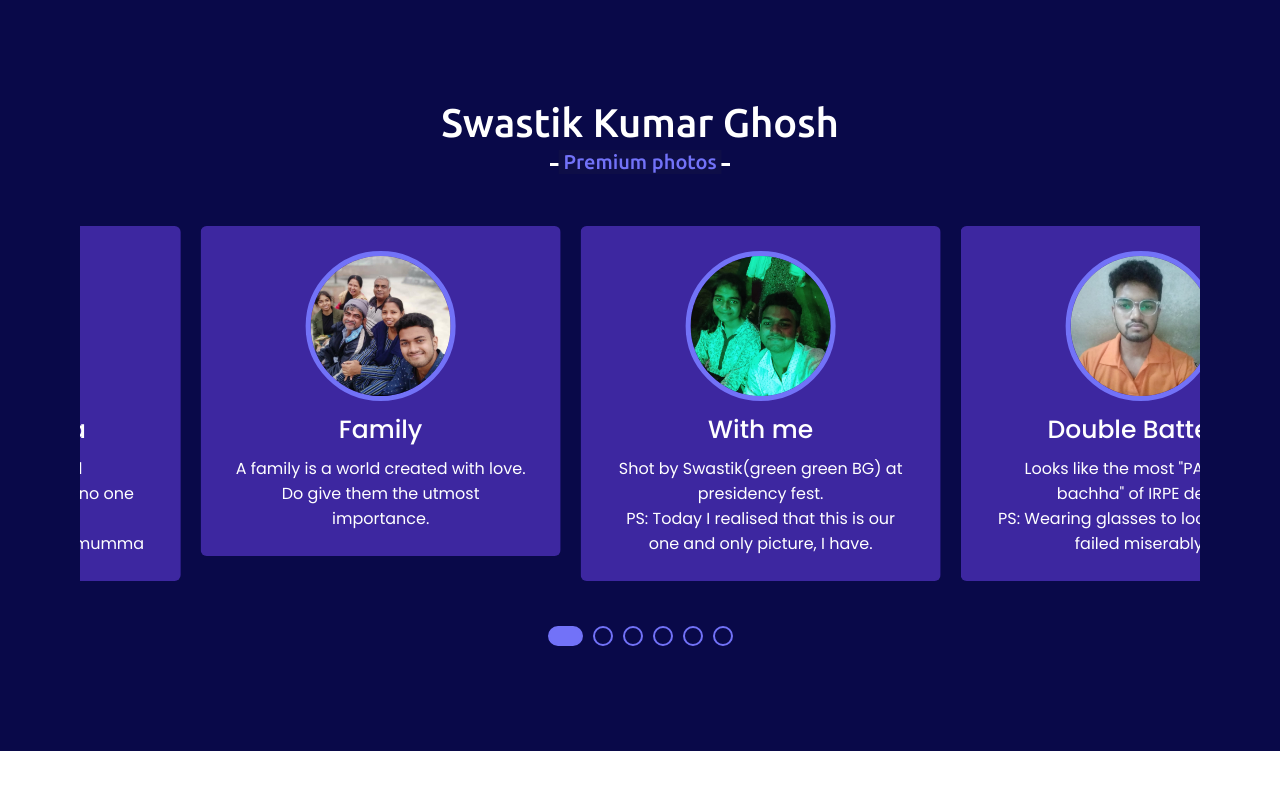
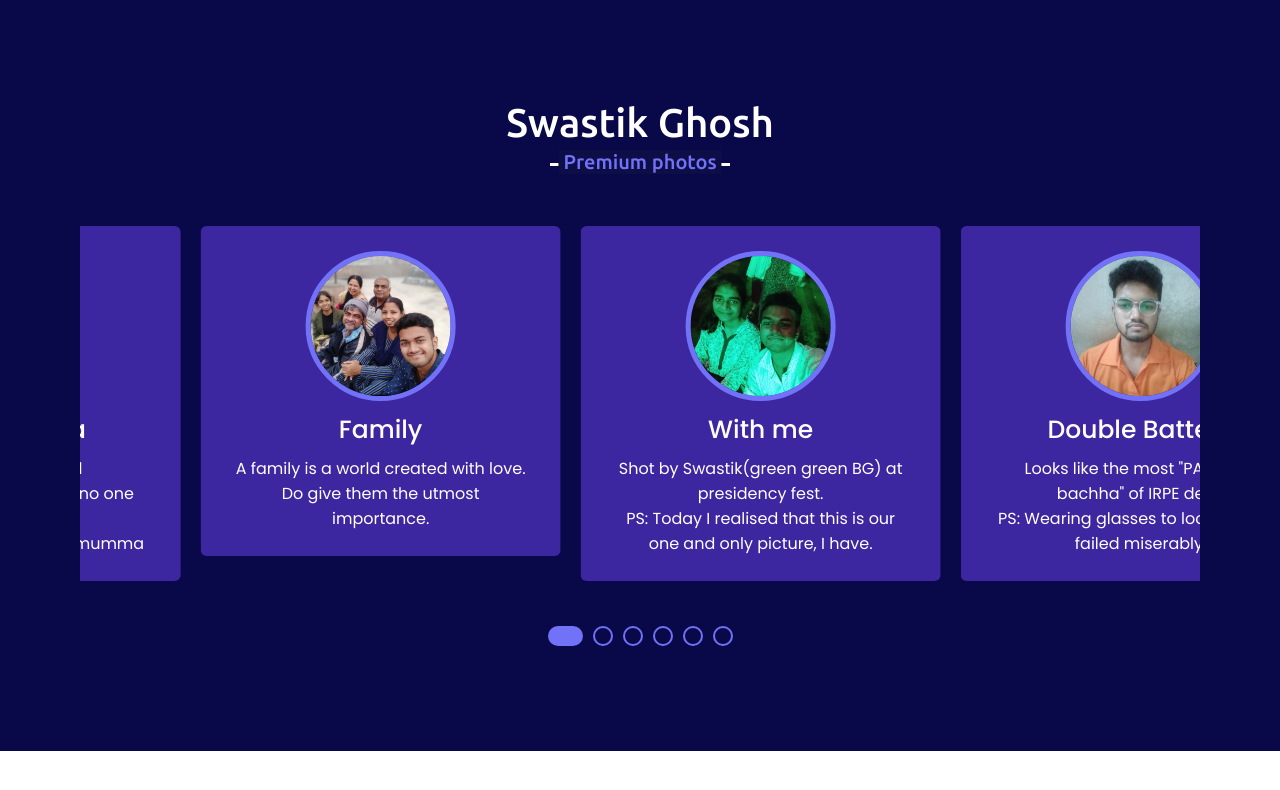
Before and after one commit to archana-9430/swastik, a plain HTML site: page index.html in a window 1280 px wide. Drawn offline with nearby package versions, Linux system fonts and the light colour scheme.

Commit message:
add changes

```diff
--- a/index.html
+++ b/index.html
@@ -22,7 +22,7 @@
 <body>
     <section class="teams" id="blogs">
         <div class="max-width">
-            <h2 class="title">Swastik Kumar Ghosh</h2>
+            <h2 class="title">Swastik Ghosh</h2>
             <div class="carousel owl-carousel">
                 <div class="card">
                     <div class="box">
```
